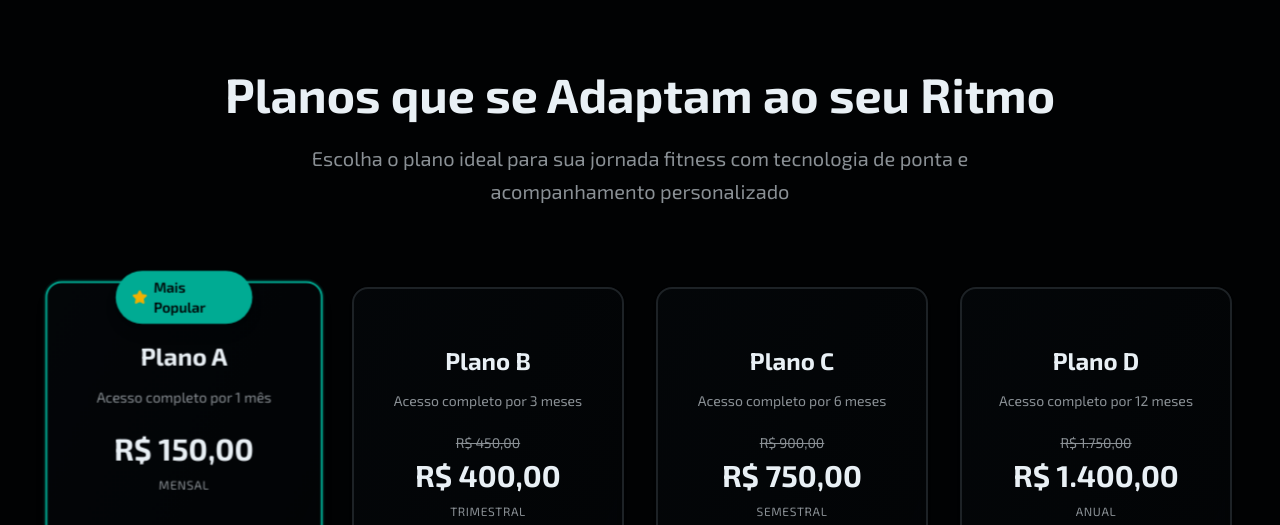
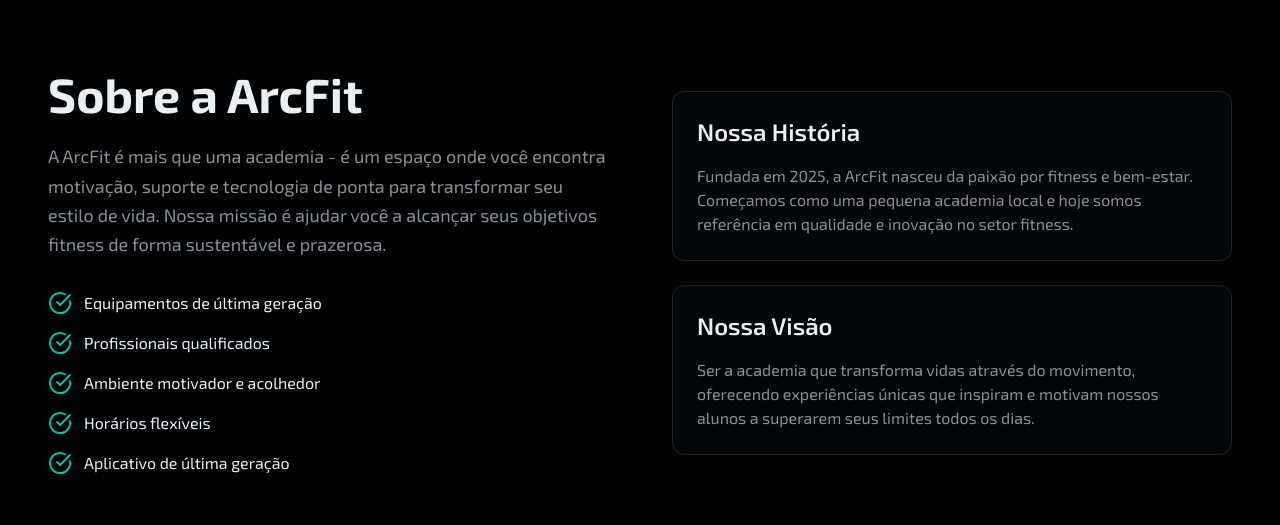
Before and after one commit to wfabi0/arcfit, a Next.js app: page / in a window 1280 px wide. Shown: the part 649-1174 px from the top of the page. Built offline with nearby package versions, Linux system fonts and the light colour scheme.

Commit message:
Add AboutSection component to enhance homepage content

```diff
--- a/src/app/page.tsx
+++ b/src/app/page.tsx
@@ -1,3 +1,4 @@
+import AboutSection from "@/components/about-section";
 import BannerSection from "@/components/banner-section";
 import FeaturesSection from "@/components/features-section";
 import Header from "@/components/header/header";
@@ -8,6 +9,7 @@
     <div className="flex min-h-screen flex-col bg-background text-white">
       <Header />
       <BannerSection />
+      <AboutSection />
       <PlansSection />
       <FeaturesSection />
     </div>
--- /dev/null
+++ b/src/components/about-section.tsx
@@ -0,0 +1,75 @@
+import { CheckCircle } from "lucide-react";
+
+export default function AboutSection() {
+  return (
+    <section id="sobre" className="py-20 lg:py-28 border-t-1 border-t-zinc-800">
+      <div className="container mx-auto px-6 sm:px-8 lg:px-12">
+        <div className="grid lg:grid-cols-2 gap-12 lg:gap-16 items-center">
+          <div>
+            <h2 className="text-3xl sm:text-4xl lg:text-5xl font-bold text-foreground mb-6">
+              Sobre a ArcFit
+            </h2>
+            <p className="text-lg text-muted-foreground mb-8 leading-relaxed">
+              A ArcFit é mais que uma academia - é um espaço onde você encontra
+              motivação, suporte e tecnologia de ponta para transformar seu
+              estilo de vida. Nossa missão é ajudar você a alcançar seus
+              objetivos fitness de forma sustentável e prazerosa.
+            </p>
+            <div className="space-y-4">
+              <div className="flex items-center space-x-3">
+                <CheckCircle className="text-teal-500 w-6 h-6 flex-shrink-0" />
+                <span className="text-foreground">
+                  Equipamentos de última geração
+                </span>
+              </div>
+              <div className="flex items-center space-x-3">
+                <CheckCircle className="text-teal-500 w-6 h-6 flex-shrink-0" />
+                <span className="text-foreground">
+                  Profissionais qualificados
+                </span>
+              </div>
+              <div className="flex items-center space-x-3">
+                <CheckCircle className="text-teal-500 w-6 h-6 flex-shrink-0" />
+                <span className="text-foreground">
+                  Ambiente motivador e acolhedor
+                </span>
+              </div>
+              <div className="flex items-center space-x-3">
+                <CheckCircle className="text-teal-500 w-6 h-6 flex-shrink-0" />
+                <span className="text-foreground">Horários flexíveis</span>
+              </div>
+              <div className="flex items-center space-x-3">
+                <CheckCircle className="text-teal-500 w-6 h-6 flex-shrink-0" />
+                <span className="text-foreground">
+                  Aplicativo de última geração
+                </span>
+              </div>
+            </div>
+          </div>
+          <div className="space-y-6">
+            <div className="bg-card p-6 rounded-lg border border-border">
+              <h3 className="text-2xl font-semibold text-foreground mb-4">
+                Nossa História
+              </h3>
+              <p className="text-muted-foreground">
+                Fundada em 2025, a ArcFit nasceu da paixão por fitness e
+                bem-estar. Começamos como uma pequena academia local e hoje
+                somos referência em qualidade e inovação no setor fitness.
+              </p>
+            </div>
+            <div className="bg-card p-6 rounded-lg border border-border">
+              <h3 className="text-2xl font-semibold text-foreground mb-4">
+                Nossa Visão
+              </h3>
+              <p className="text-muted-foreground">
+                Ser a academia que transforma vidas através do movimento,
+                oferecendo experiências únicas que inspiram e motivam nossos
+                alunos a superarem seus limites todos os dias.
+              </p>
+            </div>
+          </div>
+        </div>
+      </div>
+    </section>
+  );
+}
```
